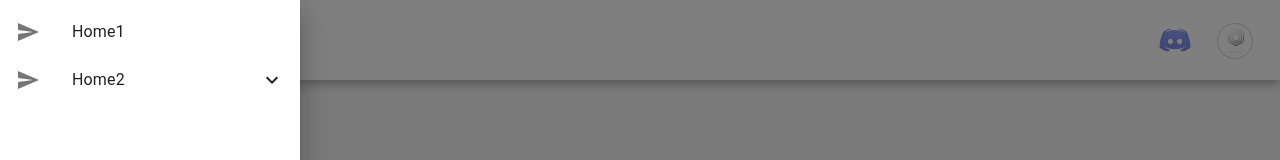
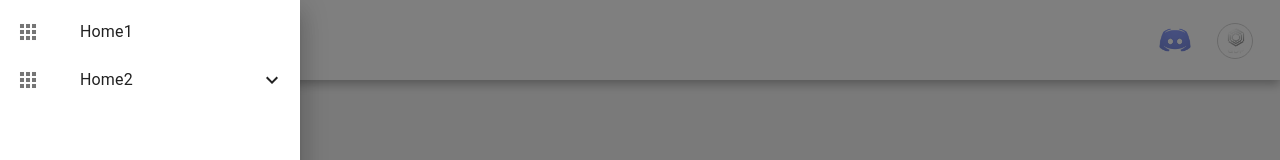
Before and after one commit to gotcharoom/gdp-ui, a React (Vite) app: page / in a window 1280 px wide. Both pictures are taken after a click on the button "menu". Shown: the top 160 px of the page. Built offline with nearby package versions, Linux system fonts and the light colour scheme.

Commit message:
SNB 수정 - icon 적용 방식 수정

```diff
--- a/src/layout/components/SnbListItem.tsx
+++ b/src/layout/components/SnbListItem.tsx
@@ -79,12 +79,16 @@ const SnbListItem = (props: SnbListItemProps) => {
                     return (
                         <Fragment key={'inner-fragment' + item.title + depth + index}>
                             <ListItemButton
+                                className={'snb_list__item-button'}
                                 key={'list-item-button' + item.title + depth + index}
                                 sx={calPadding()}
                                 onClick={onClickMenuItem(item, index)}
                             >
-                                <ListItemIcon key={'list-item-icon' + item.title + depth + index}>
-                                    <SendIcon />
+                                <ListItemIcon
+                                    className={'snb__list__item-button__icon'}
+                                    key={'list-item-icon' + item.title + depth + index}
+                                >
+                                    <span className='material-icons icon'>{item.icon}</span>
                                 </ListItemIcon>
                                 <ListItemText primary={item.title} />
                                 {drawExpand(item, index)}
--- a/src/routes/user/UserRoutes.tsx
+++ b/src/routes/user/UserRoutes.tsx
@@ -26,7 +26,10 @@ const UserRoutes: RouteObject[] = [
                     {
                         index: true,
                         element: <SampleUserMainComponent />,
-                        handle: { title: 'Home1' },
+                        handle: {
+                            title: 'Home1',
+                            icon: 'more-horizon',
+                        },
                     },
                     {
                         path: 'test',
--- a/src/styles/layout/components/Snb.scss
+++ b/src/styles/layout/components/Snb.scss
@@ -5,4 +5,17 @@
   .snb__custom-drawer {
     width: $snb__custom-drawer--width;
   }
+
+  .snb_list__item-button {
+    display: flex;
+  }
+  .snb_list__item-button .snb__list__item-button__icon {
+    display: flex;
+    width: $snb__list__item-button__icon--width;
+  }
+
+  .snb_list__item-button .snb__list__item-button__icon .icon{
+    width: 100%;
+  }
+
 }
--- a/src/styles/layout/layoutConstants.scss
+++ b/src/styles/layout/layoutConstants.scss
@@ -9,5 +9,6 @@ $header__social__account--size: 50px;
 $header__social__account--padding: 20px;
 
 $snb__custom-drawer--width: 300px;
+$snb__list__item-button__icon--width: 64px;
 
 $footer--height: 50px;
--- a/src/utils/pathUtils.ts
+++ b/src/utils/pathUtils.ts
@@ -11,10 +11,11 @@ const extractMenuItems = (routes: RouteObject[], basePath = ''): MenuItem[] => {
             .flatMap((route) => {
                 const fullPath = `${basePath}/${route.path ?? ''}`.replace('//', '/').replace(/\/+$/g, '');
                 const title = route.handle?.title || 'Untitled';
+                const icon = route.handle?.icon || 'apps';
 
                 const children = route.children ? extractMenuItems(route.children, fullPath) : [];
 
-                return { path: fullPath, title, children } as MenuItem;
+                return { path: fullPath, title, icon, children } as MenuItem;
             })
     );
 };
```
Also changed, not shown: src/types/layout/components/menuItem.type.ts (+1 -7 lines).
